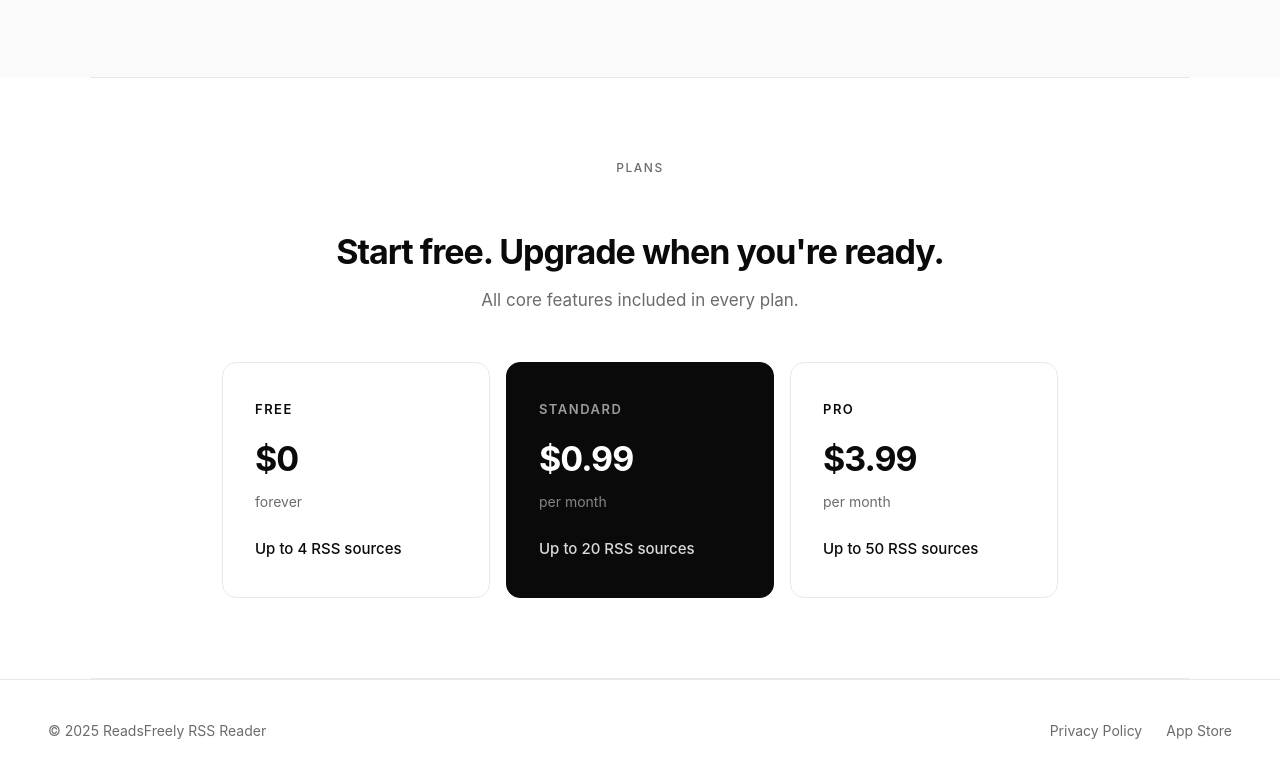
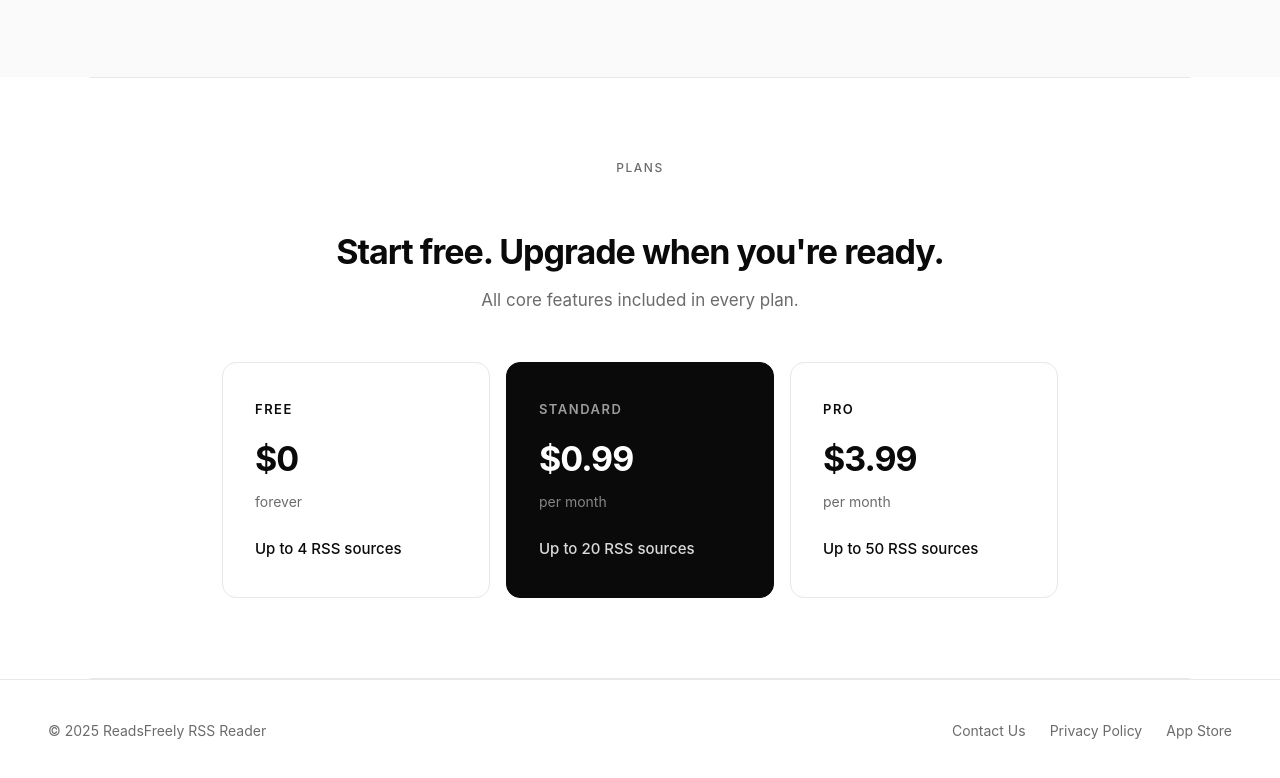
Before and after one commit to tkosgary/readsfreely, a plain HTML site: page index.html in a window 1280 px wide. Shown: the part 1938-2716 px from the top of the page. Drawn offline with Linux system fonts and the light colour scheme.

Commit message:
Update marketing page

```diff
--- a/index.html
+++ b/index.html
@@ -394,6 +394,7 @@
   <footer>
     <span>© 2025 ReadsFreely RSS Reader</span>
     <div class="footer-links">
+      <a href="mailto:readsfreely@gmail.com">Contact Us</a>
       <a href="https://tkosgary.github.io/readsfreely-privacy/">Privacy Policy</a>
       <a href="https://apps.apple.com/app/readsfreely-rss-reader/id6774676108">App Store</a>
     </div>
```
